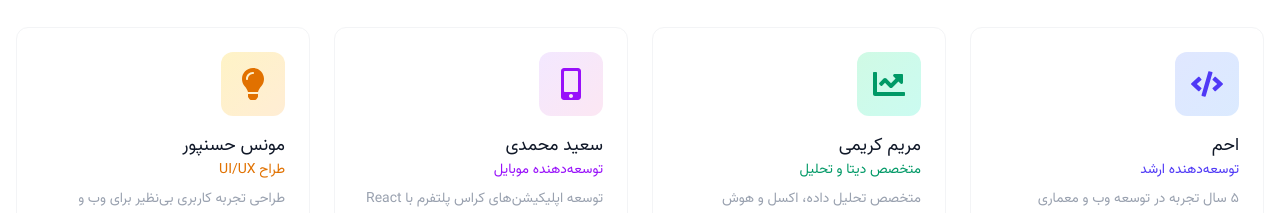
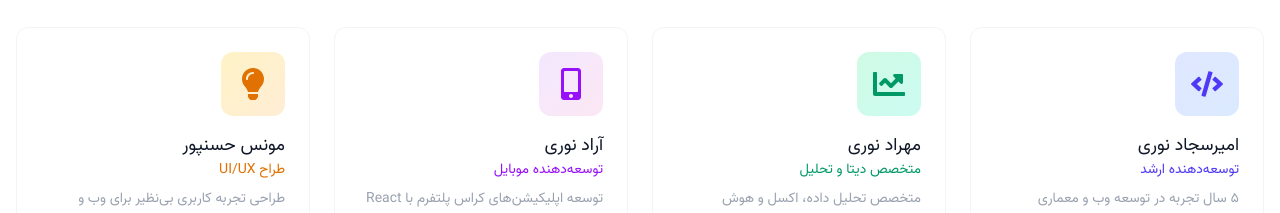
Before and after one commit to CodeWizard-Amir/Vexa, a Next.js app: page /about in a window 1280 px wide. Shown: the part 1000-1213 px from the top of the page. Built offline with nearby package versions, Linux system fonts and the light colour scheme.

Commit message:
menu updated

```diff
--- a/app/(pages)/about/page.tsx
+++ b/app/(pages)/about/page.tsx
@@ -104,7 +104,7 @@ export default function AboutPage() {
 
   const team = [
     {
-      name: "احم",
+      name: "امیرسجاد نوری",
       role: "توسعه‌دهنده ارشد",
       icon: FaCode,
       color: "from-indigo-100 to-blue-100",
@@ -113,7 +113,7 @@ export default function AboutPage() {
       rating: 4.9,
     },
     {
-      name: "مریم کریمی",
+      name: "مهراد نوری",
       role: "متخصص دیتا و تحلیل",
       icon: FaChartLine,
       color: "from-emerald-100 to-teal-100",
@@ -122,7 +122,7 @@ export default function AboutPage() {
       rating: 4.8,
     },
     {
-      name: "سعید محمدی",
+      name: "آراد نوری",
       role: "توسعه‌دهنده موبایل",
       icon: FaMobileAlt,
       color: "from-purple-100 to-pink-100",
```
